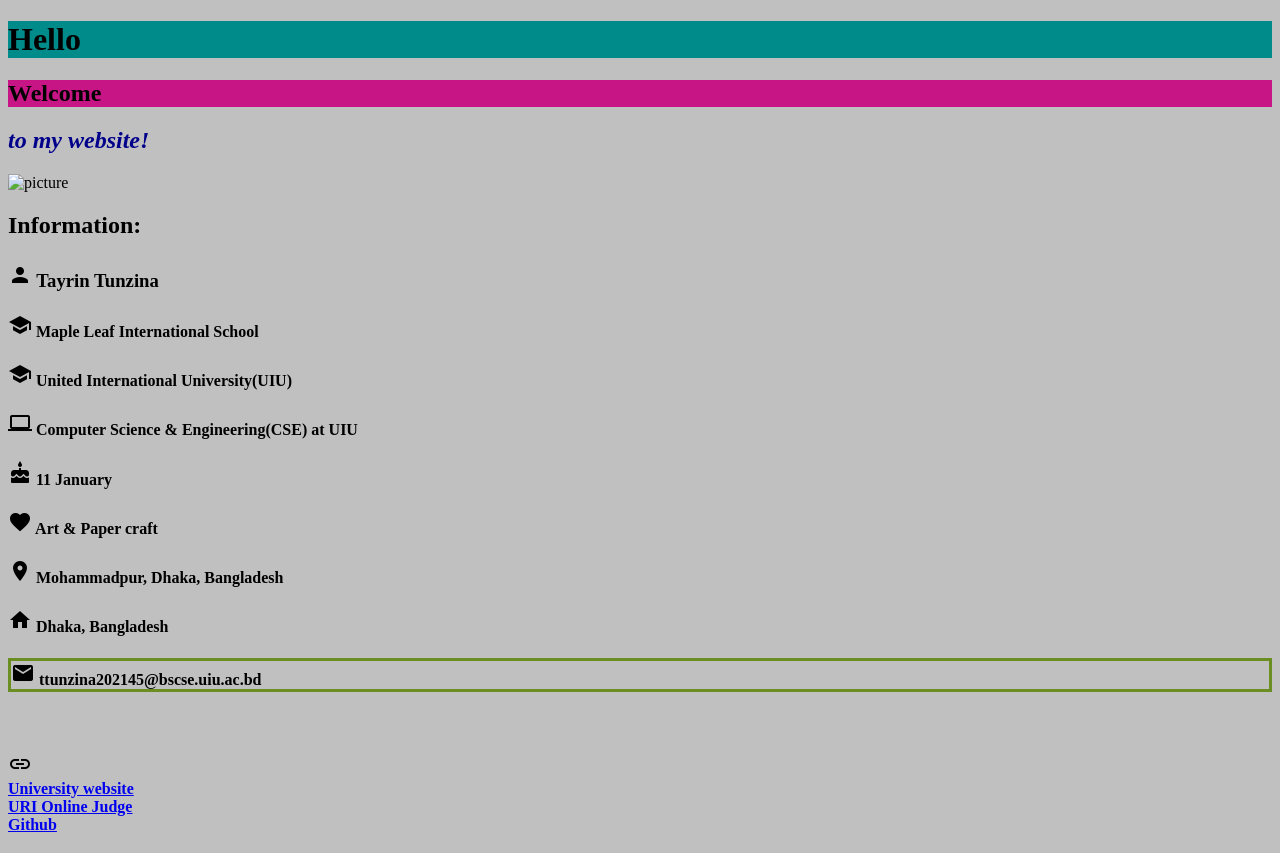
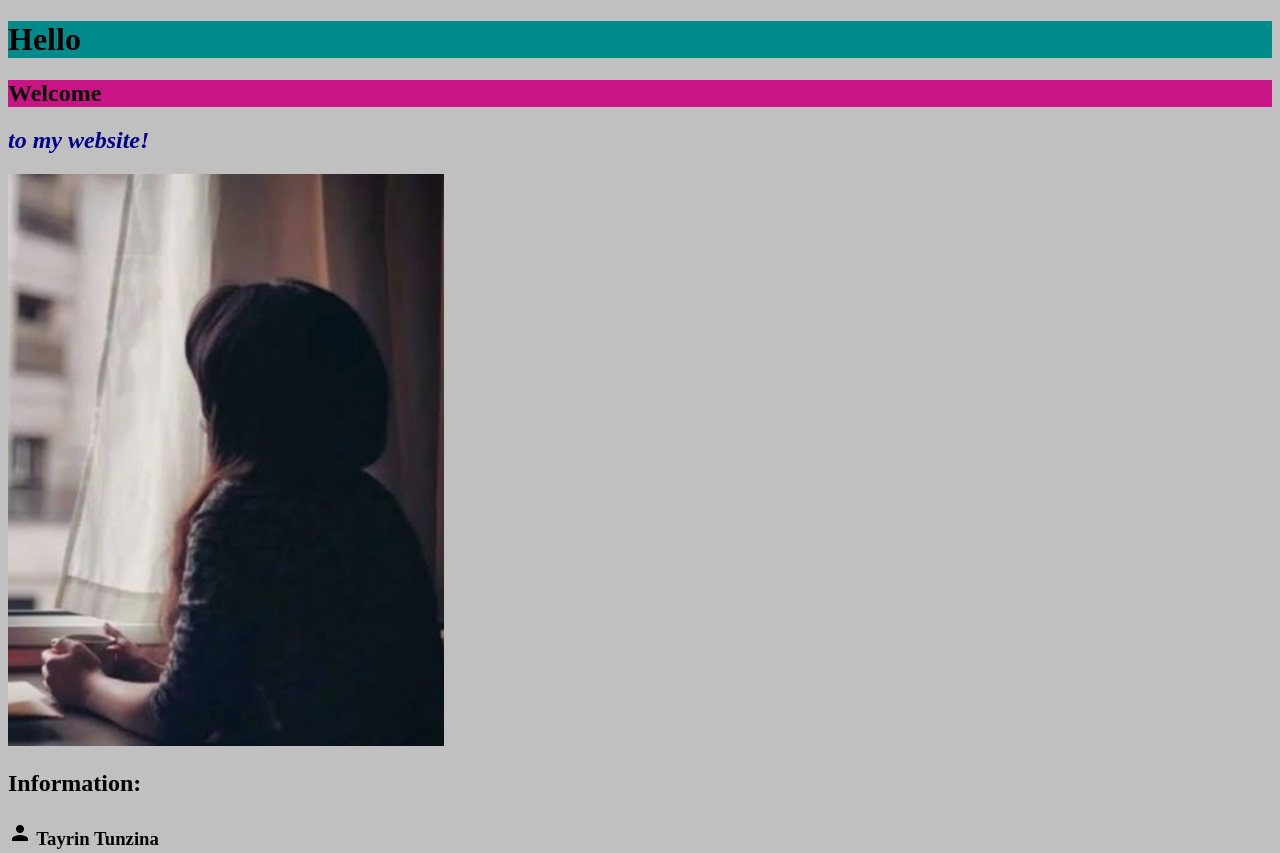
Before and after one commit to TayrinTunzina/myWebsite, a plain HTML site: page index.html in a window 1280 px wide. Shown: the top 853 px of the page. Drawn offline with Linux system fonts and the light colour scheme.

Commit message:
Update index.html

```diff
--- a/index.html
+++ b/index.html
@@ -8,7 +8,7 @@
 <h1 style = "background-color:DarkCyan;"> Hello </h1>
 <h2 style = "background-color:MediumVioletRed;"> Welcome </h2>
 <h2 style = "color: DarkBlue;"> <i> to my website! </i></h2>
-<img src = "" alt="picture">
+<img src = "https://raw.githubusercontent.com/TayrinTunzina/myWebsite/main/IMG_2020100_194817.png" alt="picture">
 
 <meta name="viewport" content="width=device-width, initial-scale=1">
 <link rel="stylesheet" href="https://fonts.googleapis.com/icon?family=Material+Icons">
```
